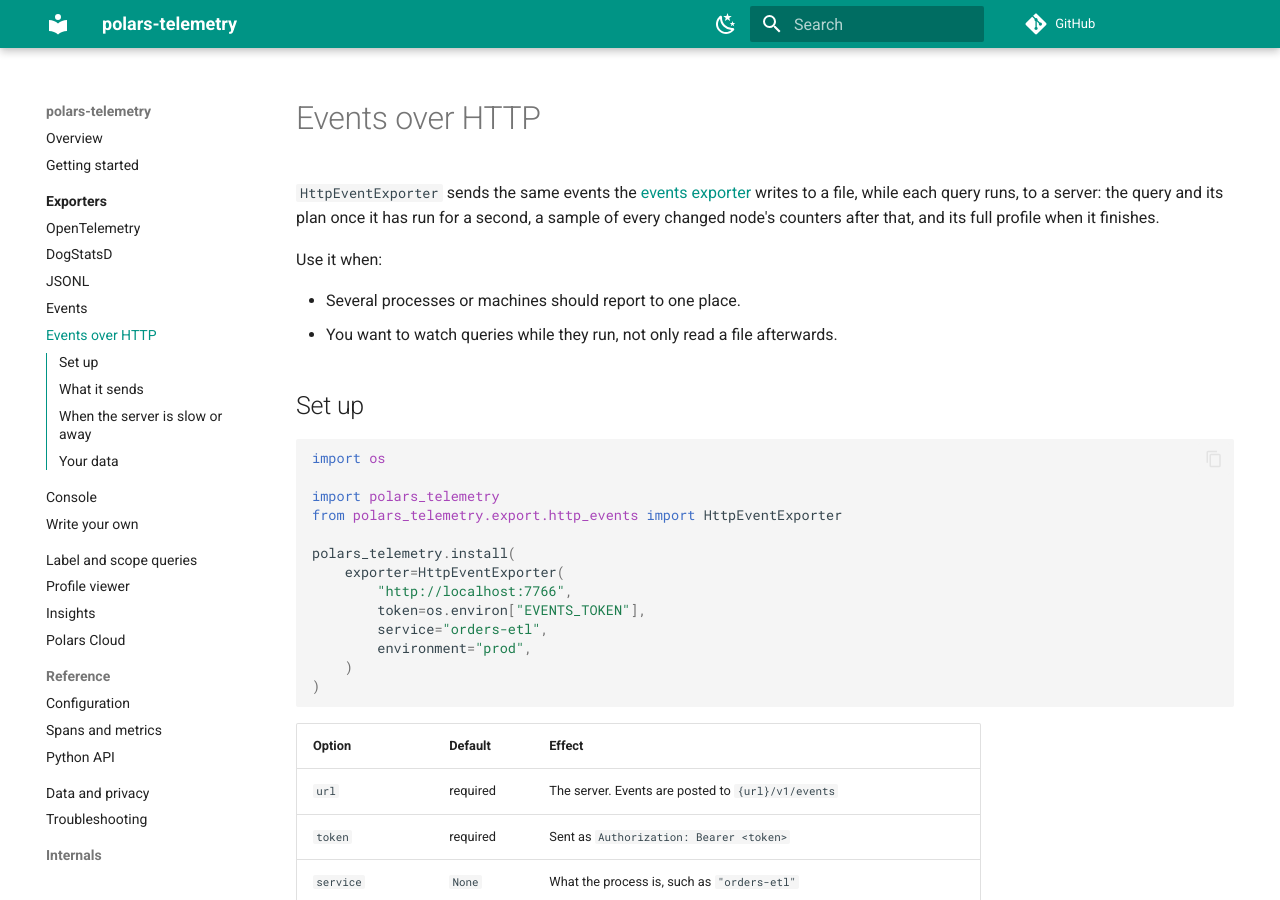
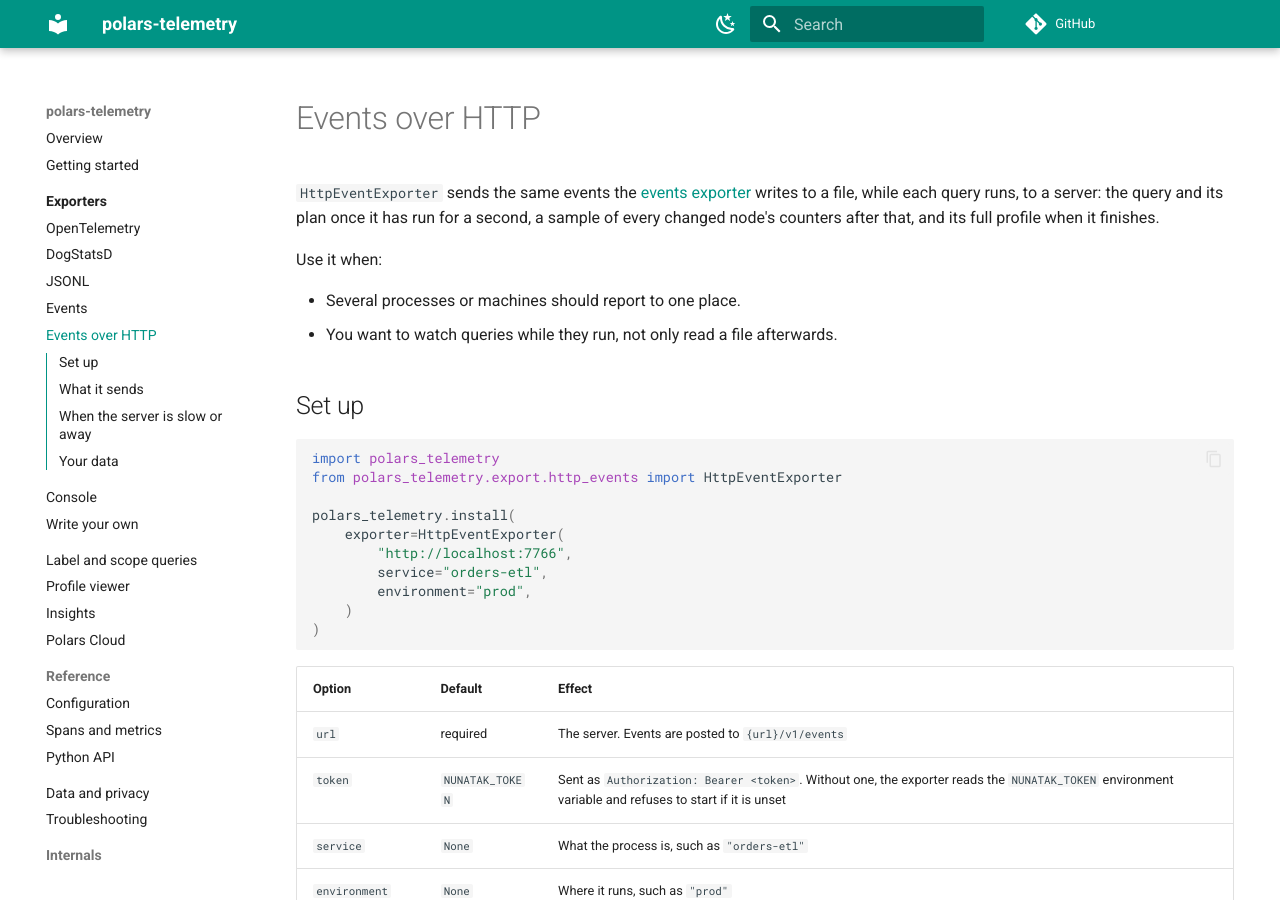
Before and after one commit to jan-krueger/polars-telemetry, an MkDocs documentation site: the page built from docs/exporters/http-events.md, in a window 1280 px wide and 900 px high. Built offline with MkDocs 1.6.1 and Material for MkDocs 9.7.7, drawn with Linux system fonts in a browser that asks for light colours; comment, search, counter and statistics services are not loaded.

Commit message:
feat(export): HttpEventExporter reads its token from NUNATAK_TOKEN when none is given

````diff
--- a/docs/exporters/http-events.md
+++ b/docs/exporters/http-events.md
@@ -13,15 +13,12 @@
 ## Set up
 
 ```python
-import os
-
 import polars_telemetry
 from polars_telemetry.export.http_events import HttpEventExporter
 
 polars_telemetry.install(
     exporter=HttpEventExporter(
         "http://localhost:7766",
-        token=os.environ["EVENTS_TOKEN"],
         service="orders-etl",
         environment="prod",
     )
@@ -31,7 +28,7 @@
 | Option | Default | Effect |
 | --- | --- | --- |
 | `url` | required | The server. Events are posted to `{url}/v1/events` |
-| `token` | required | Sent as `Authorization: Bearer <token>` |
+| `token` | `NUNATAK_TOKEN` | Sent as `Authorization: Bearer <token>`. Without one, the exporter reads the `NUNATAK_TOKEN` environment variable and refuses to start if it is unset |
 | `service` | `None` | What the process is, such as `"orders-etl"` |
 | `environment` | `None` | Where it runs, such as `"prod"` |
 | `max_queue_bytes` | 16 MiB | Events waiting to be sent beyond this are dropped, progress samples first |
````
Also changed, not shown: CHANGELOG.md (+3 -2 lines), 2 other files.
